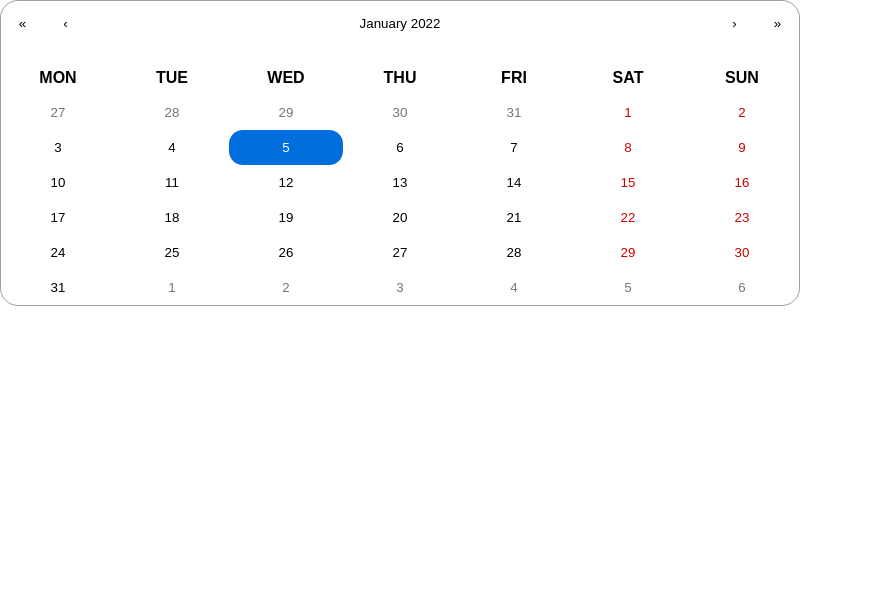
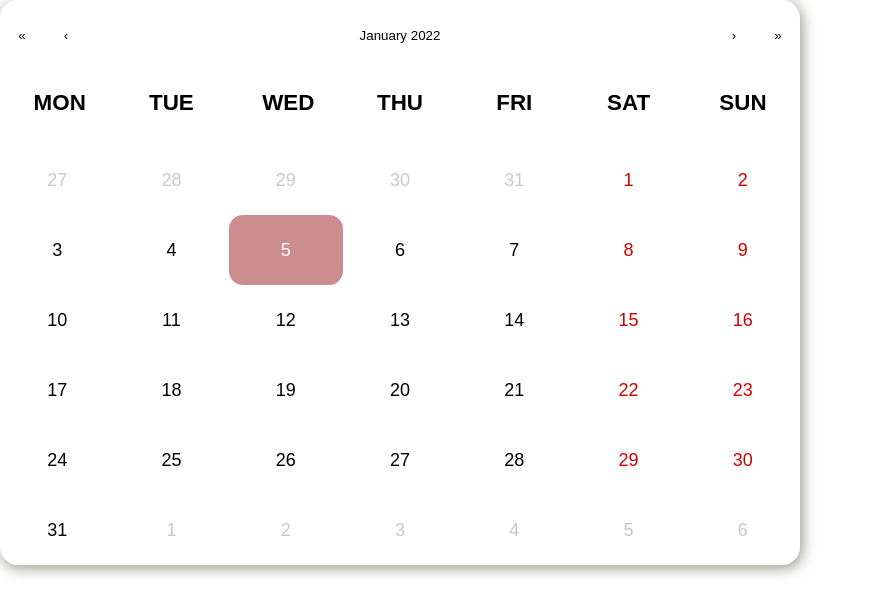
Before and after one commit to talebhammoude/react-calendar, a React (Create React App) app in the folder reactcalendarcomp/: page / in a window 1280 px wide. Shown: the top 616 px of the page, without its empty margins (0-874 px from the left). Built offline with nearby package versions, Linux system fonts and the light colour scheme.

Commit message:
Update CalendarComp.css

```diff
--- a/reactcalendarcomp/src/CalendarComp.css
+++ b/reactcalendarcomp/src/CalendarComp.css
@@ -2,10 +2,11 @@
     width: 800px;
     max-width: 100%;
     background: white;
-    border: 1px solid #a0a096;
+    border: 0px solid #a0a096;
     border-radius: 18px;
     font-family: Arial, Helvetica, sans-serif;
     line-height: 1.125em;
+    box-shadow: 2px 3px 14px 1px #a0a096;
   }
   .react-calendar--doubleView {
     width: 700px;
@@ -27,6 +28,7 @@
     box-sizing: border-box;
   }
   .react-calendar button {
+    height: 70px;
     margin: 0;
     border: 0;
     border-radius: 14px;
@@ -41,7 +43,7 @@
     margin-bottom: 1em;
   }
   .react-calendar__navigation button {
-    min-width: 43px;
+    min-width: 44px;
     background: none;
   }
   .react-calendar__navigation button:enabled:hover,
@@ -55,7 +57,7 @@
     text-align: center;
     text-transform: uppercase;
     font-weight: bold;
-    font-size: 1.00em;
+    font-size: 1.40em;
   }
 
   abbr[title] {
@@ -63,7 +65,7 @@
 }
 
   .react-calendar__month-view__weekdays__weekday {
-    padding: 0.5em;
+    padding: 1.5em;
   }
   .react-calendar__month-view__weekNumbers .react-calendar__tile {
     display: flex;
@@ -77,7 +79,7 @@
     color: #d10000;
   }
   .react-calendar__month-view__days__day--neighboringMonth {
-    color: #757575;
+    color: #c9c9c9;
   }
   .react-calendar__year-view .react-calendar__tile,
   .react-calendar__decade-view .react-calendar__tile,
@@ -89,6 +91,7 @@
     text-align: center;
     padding: 0.75em 0.5em;
     background: none;
+    font-size: large;
   }
   .react-calendar__tile:disabled {
     background-color: #f0f0f0;
@@ -105,19 +108,19 @@
     background: #ffffa9;
   }
   .react-calendar__tile--hasActive {
-    background: #76baff;
+    background: #cc8d91;
   }
   .react-calendar__tile--hasActive:enabled:hover,
   .react-calendar__tile--hasActive:enabled:focus {
-    background: #a9d4ff;
+    background: #cc8d91;
   }
   .react-calendar__tile--active {
-    background: #006edc;
+    background: #cc8d91;
     color: white;
   }
   .react-calendar__tile--active:enabled:hover,
   .react-calendar__tile--active:enabled:focus {
-    background: #1087ff;
+    background: #cc8d91;
   }
   .react-calendar--selectRange .react-calendar__tile--hover {
     background-color: #e6e6e6;
```
